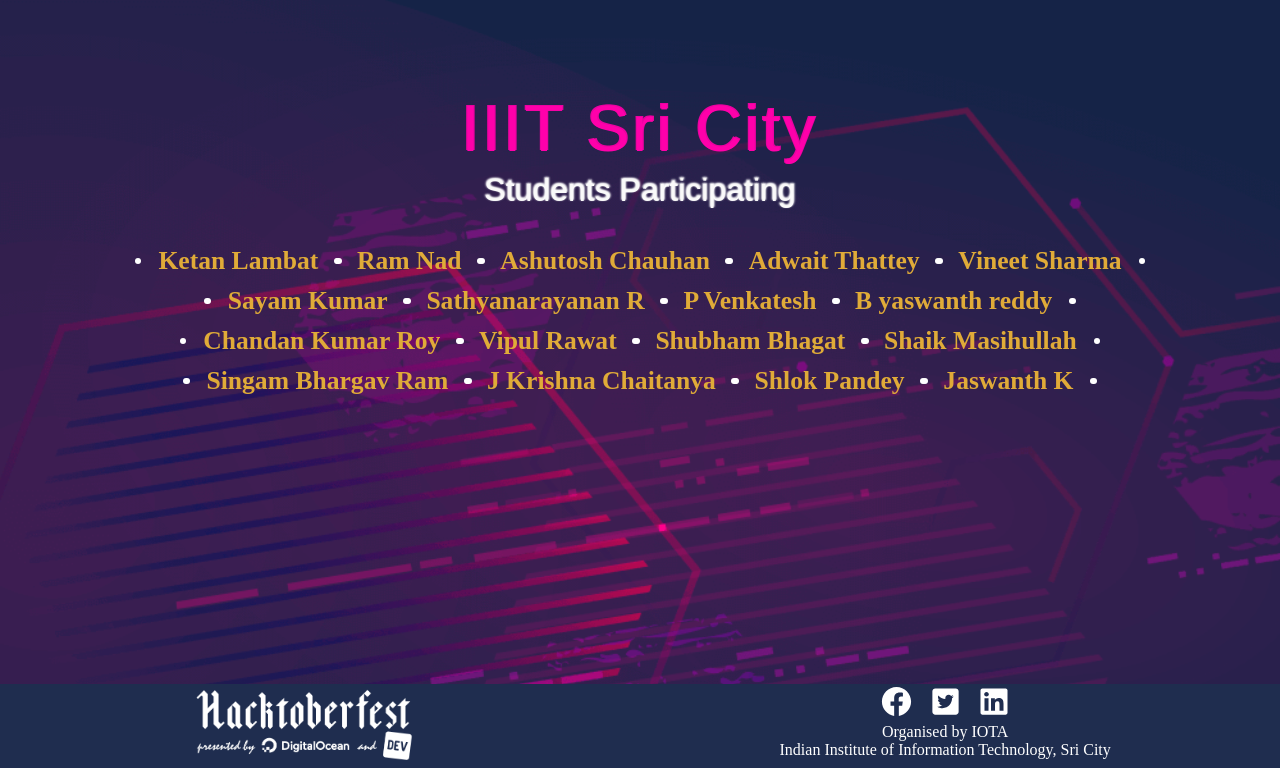
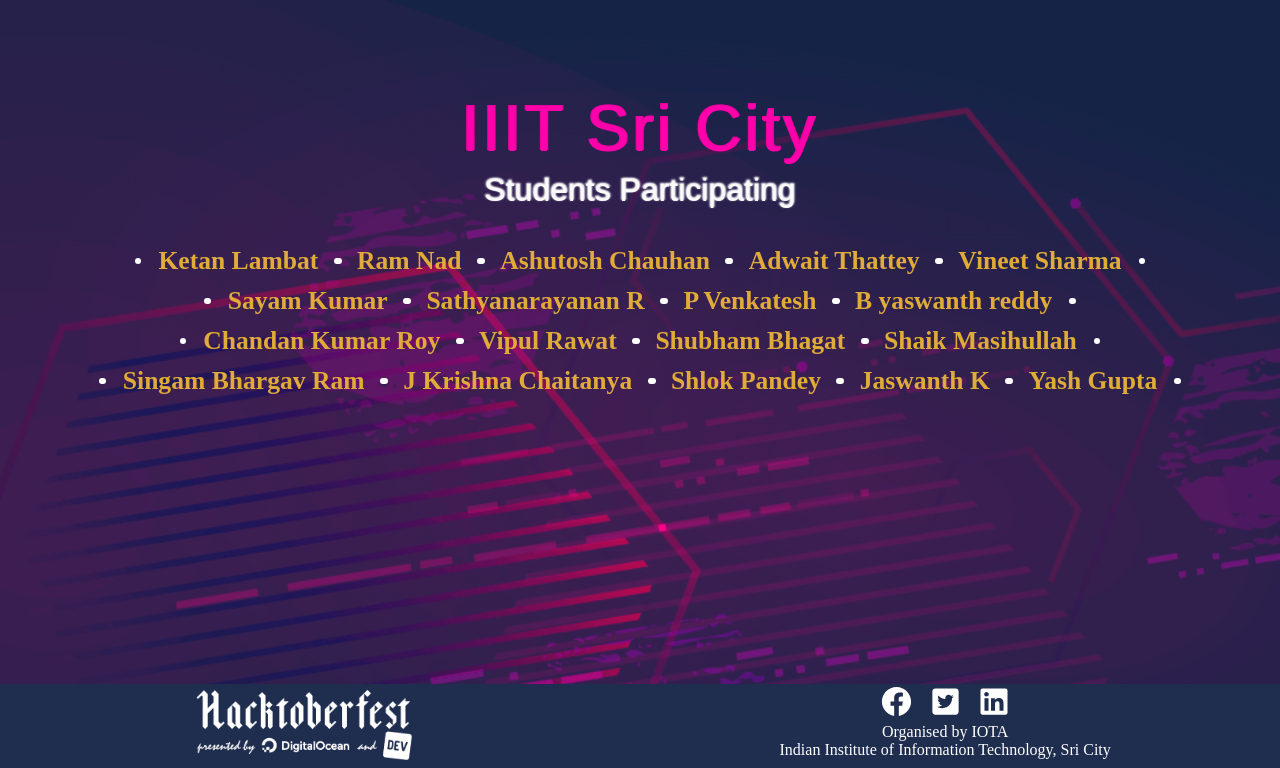
Before and after one commit to Project-Club-IIITS/hacktoberfest2019-participants, a Jekyll site: the page index.html, which Jekyll copies as it is, in a window 1280 px wide, cut to the strip 132-900 px from the top of the page. Built offline with Jekyll 4.4.1, drawn with Linux system fonts in a browser that asks for light colours; some web fonts are replaced.

Commit message:
added Hacktober

```diff
--- a/index.html
+++ b/index.html
@@ -63,6 +63,7 @@
                 <li><a href="https://github.com/chaitanya531">J Krishna Chaitanya</a></li>
                 <li><a href="https://github.com/b30wulffz">Shlok Pandey</a></li>
                 <li><a href="https://github.com/JazzKriss21">Jaswanth K</a></li>
+		<li><a href="https://github.com/giyasht">Yash Gupta</a></li>
 
             </ul>
         </div>
```
